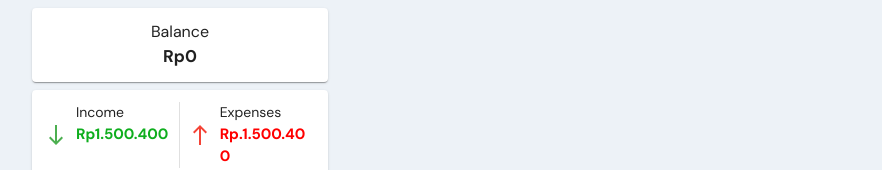
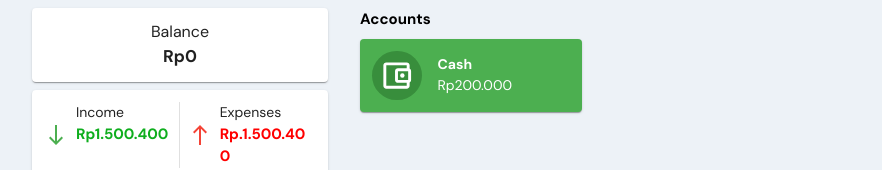
Before and after one commit to ggiaa/expense-tracker, a React (Vite) app: page / in a window 1280 px wide. Shown: the top 170 px of the page, without its empty margins (0-882 px from the left). Built offline with nearby package versions, Linux system fonts and the light colour scheme; no server answers; the database is empty.

Commit message:
Accounts UI

```diff
--- /dev/null
+++ b/src/components/homePageComponents/Accounts.jsx
@@ -0,0 +1,74 @@
+import React from "react";
+import {
+  Box,
+  Card,
+  CardContent,
+  Grid,
+  IconButton,
+  Typography,
+} from "@mui/material";
+import AccountBalanceWalletOutlinedIcon from "@mui/icons-material/AccountBalanceWalletOutlined";
+import { green } from "@mui/material/colors";
+
+function Accounts() {
+  return (
+    <Box>
+      <Typography fontWeight={600} mb={1} fontSize={15}>
+        Accounts
+      </Typography>
+      <Box sx={{ display: "flex" }}>
+        <Box sx={{ display: "flex", width: "100%" }}>
+          <Card
+            sx={{
+              bgcolor: green[500],
+              color: "white",
+              width: "calc(100%/4)",
+              marginRight: 2,
+            }}
+          >
+            <CardContent
+              sx={{ display: "flex", alignItems: "center", columnGap: 2 }}
+            >
+              <Grid container columnGap={2}>
+                <Grid item xs={3}>
+                  <Box
+                    sx={{
+                      bgcolor: green[700],
+                      borderRadius: 99,
+                      width: "100%",
+                      aspectRatio: 1 / 1,
+                      alignItems: "center",
+                      display: "flex",
+                      justifyContent: "center",
+                    }}
+                  >
+                    <AccountBalanceWalletOutlinedIcon fontSize="large" />
+                  </Box>
+                </Grid>
+                <Grid item xs={7}>
+                  <Box
+                    sx={{
+                      height: "100%",
+                      alignItems: "center",
+                      display: "flex",
+                      flexDirection: "row",
+                    }}
+                  >
+                    <Box>
+                      <Typography fontWeight={600} fontSize={14}>
+                        Cash
+                      </Typography>
+                      <Typography fontSize={14}>Rp200.000</Typography>
+                    </Box>
+                  </Box>
+                </Grid>
+              </Grid>
+            </CardContent>
+          </Card>
+        </Box>
+      </Box>
+    </Box>
+  );
+}
+
+export default Accounts;
--- a/src/components/pages/Home.jsx
+++ b/src/components/pages/Home.jsx
@@ -7,6 +7,7 @@ import { useDispatch, useSelector } from "react-redux";
 import { fetchAccounts } from "../../features/accounts/accountsSlice";
 import { fetchTransactions } from "../../features/transactions/transactionSlice";
 import { fetchCategories } from "../../features/categories/categoriesSlice";
+import Accounts from "../homePageComponents/Accounts";
 
 function Home() {
   const dispatch = useDispatch();
@@ -23,13 +24,15 @@ function Home() {
           width: "25%",
           display: "flex",
           flexDirection: "column",
-          rowGap: 3,
+          rowGap: 1,
         }}
       >
         <Balance />
         <RecentTransactions />
       </Box>
-      <Box sx={{ width: "75%" }}>{/* <Accounts /> */}</Box>
+      <Box sx={{ width: "75%" }}>
+        <Accounts />
+      </Box>
     </>
   );
 }
```
